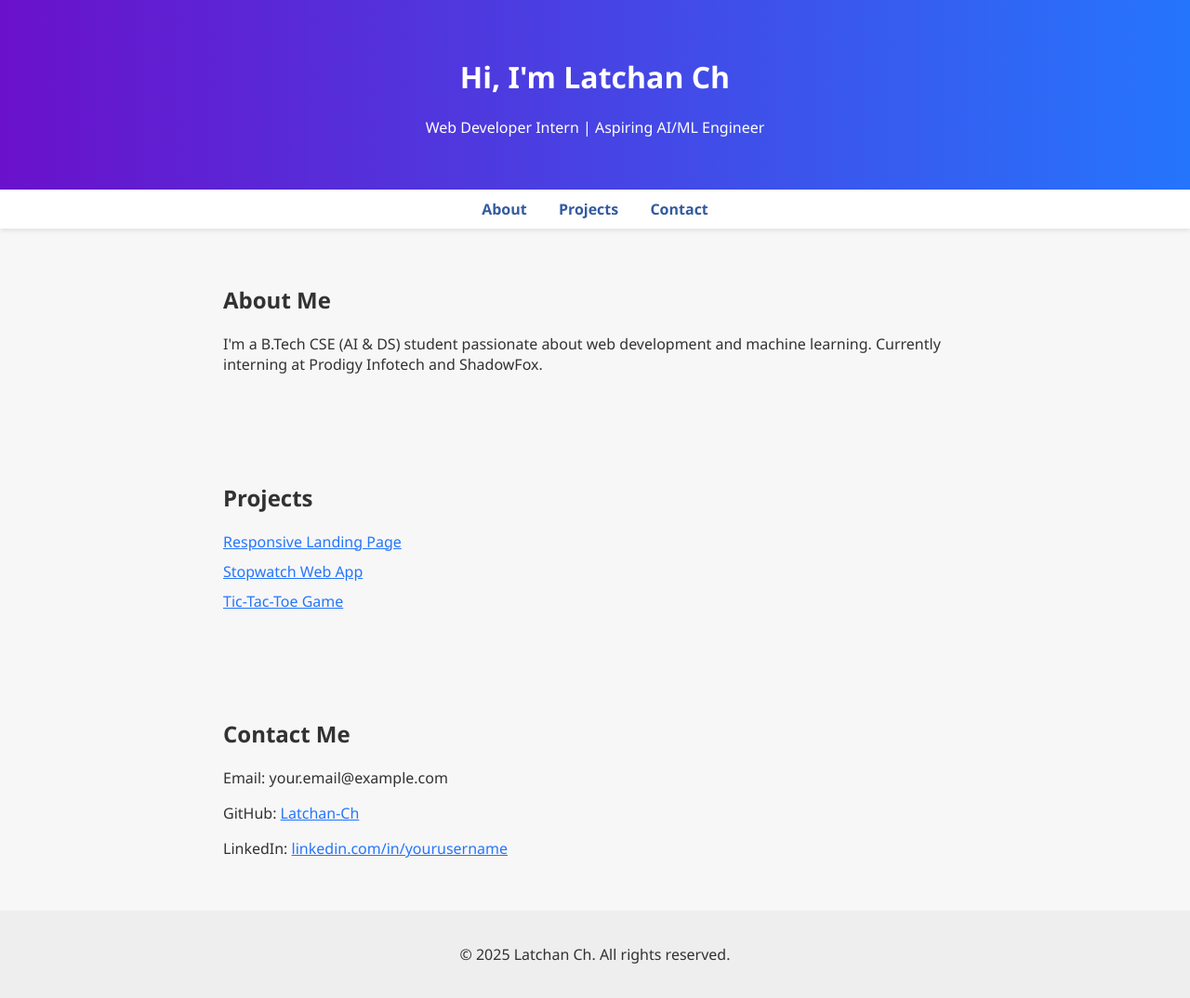
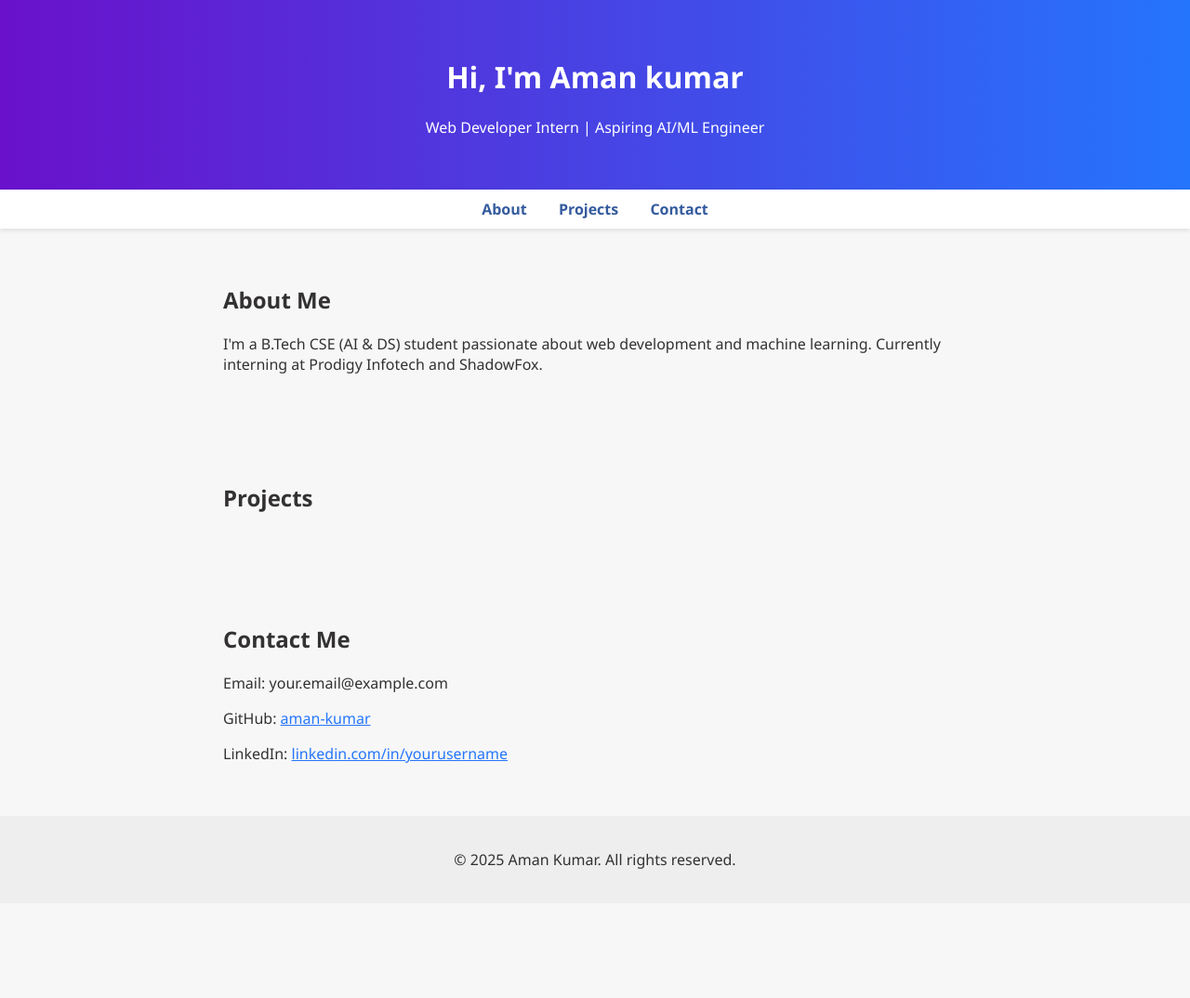
Before and after one commit to amankumar12S/PRODIGY_WD_04, a plain HTML site: page index.html in a window 1280 px wide. Shown: the whole page at 93% size. After the commit the page ends 972 px from the top, so only its background shows below. Drawn offline with Linux system fonts and the light colour scheme.

Commit message:
Update index.html

```diff
--- a/index.html
+++ b/index.html
@@ -9,7 +9,7 @@
 <body>
 
   <header>
-    <h1>Hi, I'm Latchan Ch</h1>
+    <h1>Hi, I'm Aman kumar</h1>
     <p>Web Developer Intern | Aspiring AI/ML Engineer</p>
   </header>
 
@@ -26,22 +26,18 @@
 
   <section id="projects">
     <h2>Projects</h2>
-    <ul>
-      <li><a href="https://latchan-ch.github.io/PRODIGY_WD/Responsive-Landing-Page/">Responsive Landing Page</a></li>
-      <li><a href="https://latchan-ch.github.io/PRODIGY_WD/Stopwatch-App/">Stopwatch Web App</a></li>
-      <li><a href="https://latchan-ch.github.io/PRODIGY_WD/Tic-Tac-Toe-App/">Tic-Tac-Toe Game</a></li>
-    </ul>
+
   </section>
 
   <section id="contact">
     <h2>Contact Me</h2>
     <p>Email: your.email@example.com</p>
-    <p>GitHub: <a href="https://github.com/Latchan-Ch">Latchan-Ch</a></p>
-    <p>LinkedIn: <a href="https://linkedin.com/in/yourusername">linkedin.com/in/yourusername</a></p>
+    <p>GitHub: <a href="https://github.com/amankumar12S">aman-kumar</a></p>
+    <p>LinkedIn: <a href="https://www.linkedin.com/in/aman-kumar-4a415a287">linkedin.com/in/yourusername</a></p>
   </section>
 
   <footer>
-    <p>&copy; 2025 Latchan Ch. All rights reserved.</p>
+    <p>&copy; 2025 Aman Kumar. All rights reserved.</p>
   </footer>
   <script src="script.js"></script>
 </body>
```
